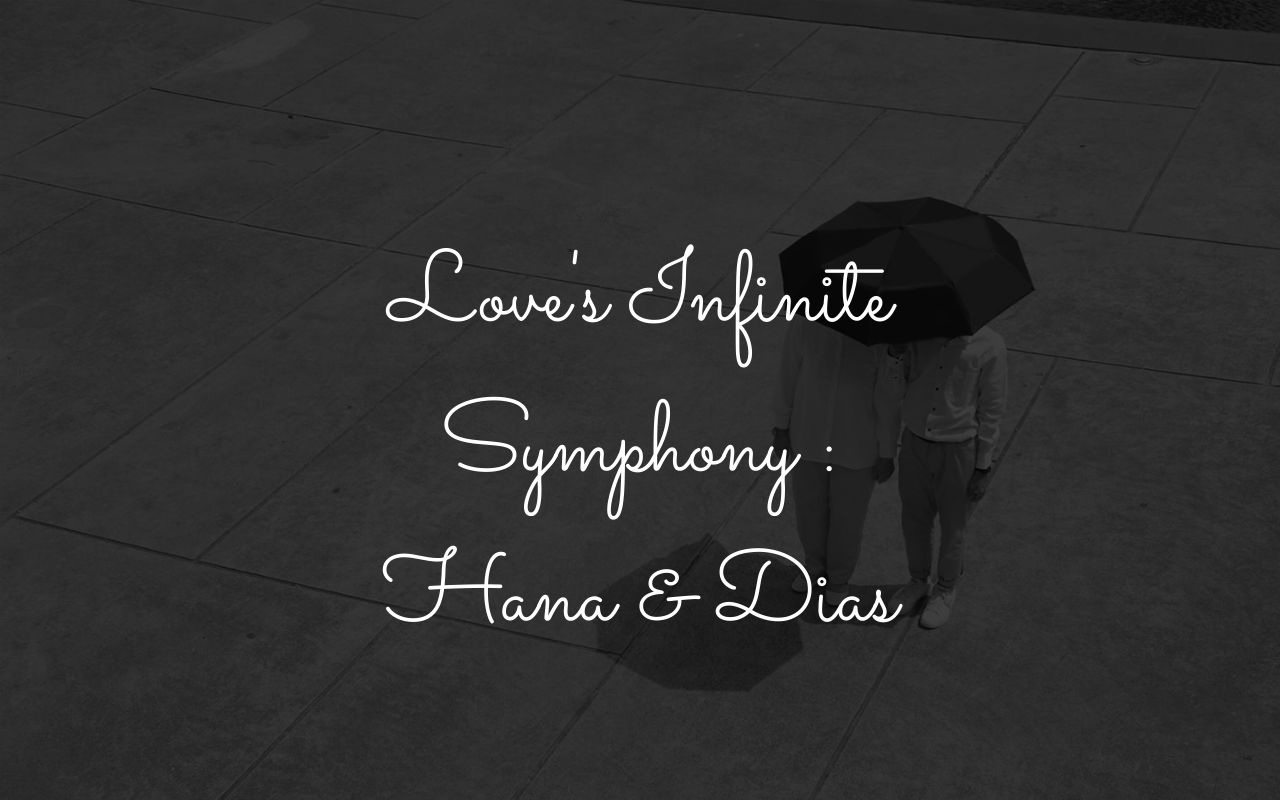
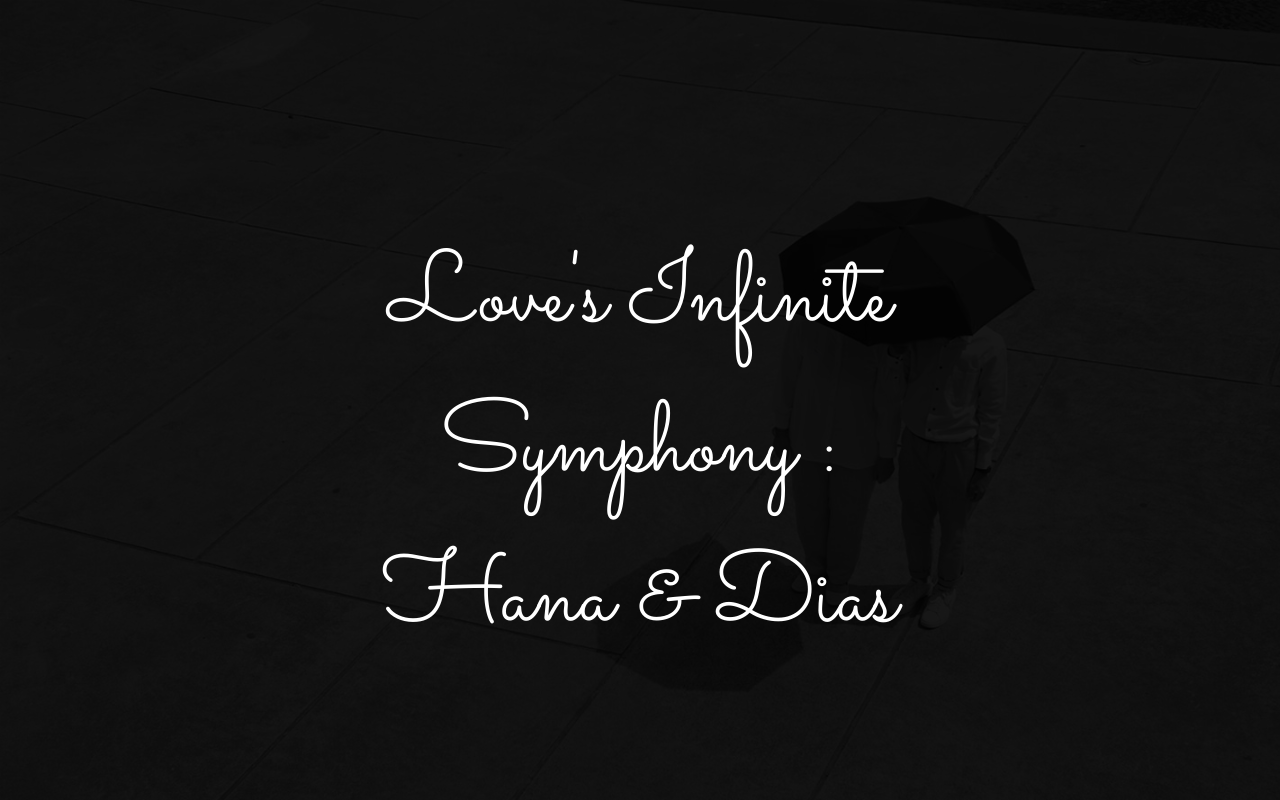
Before and after one commit to diasmakbar/weddinghanadias, a plain HTML site: page index.html in a window 1280 px wide. Shown: the top 800 px of the page. Drawn offline with nearby package versions, Linux system fonts and the light colour scheme; files whose address does not match are found by name.

Commit message:
css bg cover

```diff
--- a/css/style.css
+++ b/css/style.css
@@ -343,7 +343,7 @@ h1, h2, h3, h4, h5, h6, figure {
   top: 0;
   left: 0;
   right: 0;
-  background: rgba(0, 0, 0, 0.75);
+  background: rgba(0, 0, 0, 0.906);
 }
 .fh5co-cover > .fh5co-container {
   position: relative;
```
